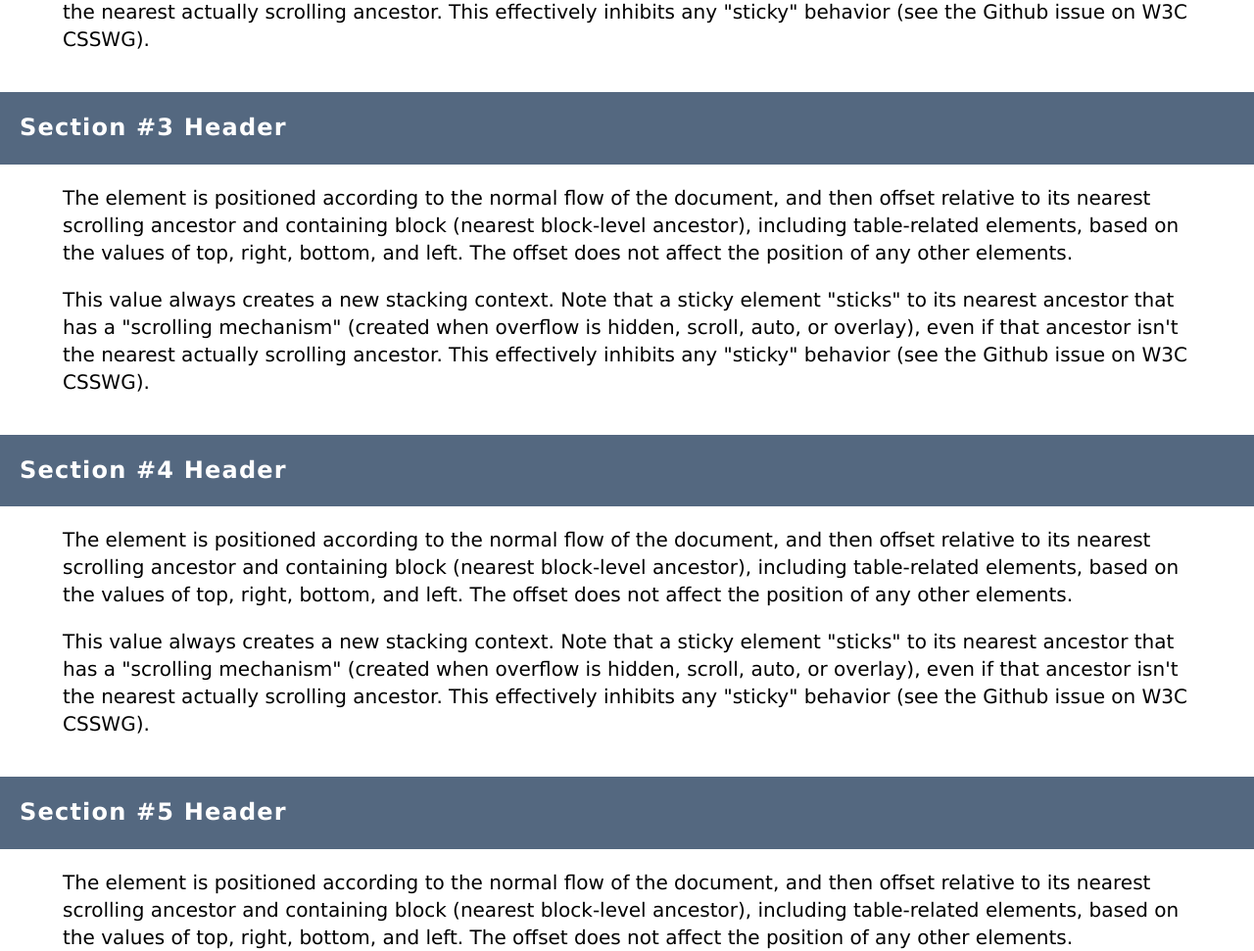
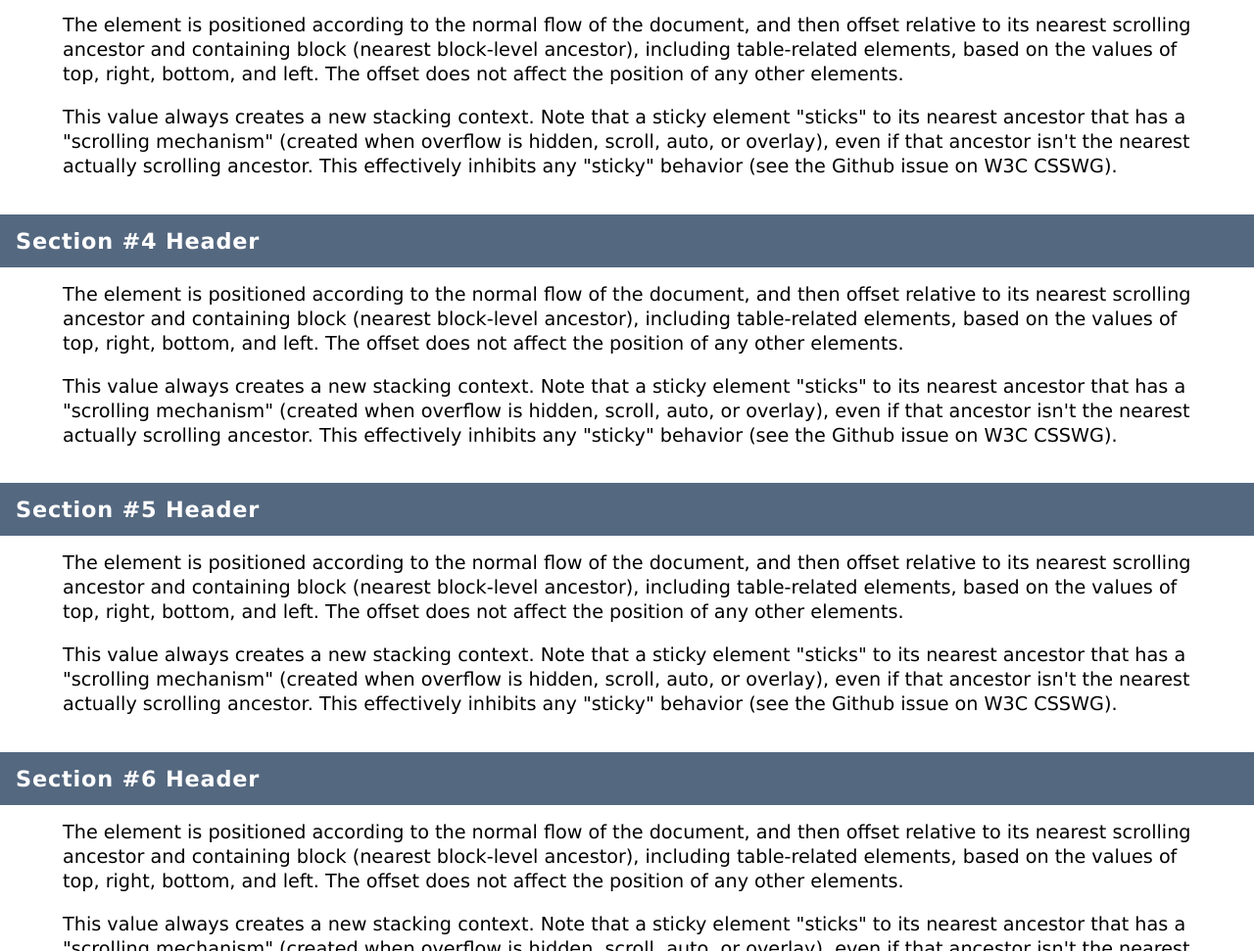
Before and after one commit to prof-anderson-uc/sticky-sections, a plain HTML site: page index.html in a window 1280 px wide. Shown: the part 605-1576 px from the top of the page at 98% size. Drawn offline with Linux system fonts and the light colour scheme.

Commit message:
Added better comments

```diff
--- a/index.html
+++ b/index.html
@@ -7,17 +7,22 @@
    <meta name="viewport" content="width=device-width, initial-scale=1.0">
    <title>Sticky Sections</title>
    <link rel="stylesheet" href="reset.css">
+   <!-- Link to the main stylesheet containing sticky section styles -->
    <link rel="stylesheet" href="sticky.css">
 </head>
 
 <body>
 
+   <!-- This container holds a sticky header and its content -->
    <section class="container">
-   <header class="section_header">
+
+
+      <!-- This header will stick to the top of the page -->
+      <header class="section-header">
          <h2>Section #1 Header</h2>
       </header>
 
-   <div class="section_content">
+      <div class="section-content">
          <p>
             The element is positioned according to the normal flow of the document, and then offset relative to its
             nearest scrolling ancestor and containing block (nearest block-level ancestor), including table-related
@@ -35,13 +40,15 @@
    </section>
 
 
+   <!-- This container holds a sticky header and its content -->
+   <section class="container">
 
-<section class="container">
-   <header class="section_header">
+      <!-- This header will stick to the top of the page -->
+      <header class="section-header">
          <h2>Section #2 Header</h2>
       </header>
 
-   <div class="section_content">
+      <div class="section-content">
 
          <p>
             The element is positioned according to the normal flow of the document, and then offset relative to its
@@ -61,14 +68,15 @@
    </section>
 
 
+   <!-- This container holds a sticky header and its content -->
+   <section class="container">
 
-<section class="container">
-   <header class="section_header">
+      <!-- This header will stick to the top of the page -->
+      <header class="section-header">
          <h2>Section #3 Header</h2>
       </header>
 
-   <div class="section_content">
-
+      <div class="section-content">
          <p>
             The element is positioned according to the normal flow of the document, and then offset relative to its
             nearest scrolling ancestor and containing block (nearest block-level ancestor), including table-related
@@ -82,19 +90,19 @@
             even if that ancestor isn't the nearest actually scrolling ancestor. This effectively inhibits any
             "sticky" behavior (see the Github issue on W3C CSSWG).
          </p>
-
       </div>
    </section>
 
 
+   <!-- This container holds a sticky header and its content -->
+   <section class="container">
 
-<section class="container">
-   <header class="section_header">
+      <!-- This header will stick to the top of the page -->
+      <header class="section-header">
          <h2>Section #4 Header</h2>
       </header>
 
-   <div class="section_content">
-
+      <div class="section-content">
          <p>
             The element is positioned according to the normal flow of the document, and then offset relative to its
             nearest scrolling ancestor and containing block (nearest block-level ancestor), including table-related
@@ -108,19 +116,19 @@
             even if that ancestor isn't the nearest actually scrolling ancestor. This effectively inhibits any
             "sticky" behavior (see the Github issue on W3C CSSWG).
          </p>
-
       </div>
    </section>
 
 
+   <!-- This container holds a sticky header and its content -->
+   <section class="container">
 
-<section class="container">
-   <header class="section_header">
+      <!-- This header will stick to the top of the page -->
+      <header class="section-header">
          <h2>Section #5 Header</h2>
       </header>
 
-   <div class="section_content">
-
+      <div class="section-content">
          <p>
             The element is positioned according to the normal flow of the document, and then offset relative to its
             nearest scrolling ancestor and containing block (nearest block-level ancestor), including table-related
@@ -134,19 +142,19 @@
             even if that ancestor isn't the nearest actually scrolling ancestor. This effectively inhibits any
             "sticky" behavior (see the Github issue on W3C CSSWG).
          </p>
-
       </div>
    </section>
 
 
+   <!-- This container holds a sticky header and its content -->
+   <section class="container">
 
-<section class="container">
-   <header class="section_header">
+      <!-- This header will stick to the top of the page -->
+      <header class="section-header">
          <h2>Section #6 Header</h2>
       </header>
 
-   <div class="section_content">
-
+      <div class="section-content">
          <p>
             The element is positioned according to the normal flow of the document, and then offset relative to its
             nearest scrolling ancestor and containing block (nearest block-level ancestor), including table-related
@@ -160,19 +168,19 @@
             even if that ancestor isn't the nearest actually scrolling ancestor. This effectively inhibits any
             "sticky" behavior (see the Github issue on W3C CSSWG).
          </p>
-
       </div>
    </section>
 
 
+   <!-- This container holds a sticky header and its content -->
+   <section class="container">
 
-<section class="container">
-   <header class="section_header">
+      <!-- This header will stick to the top of the page -->
+      <header class="section-header">
          <h2>Section #7 Header</h2>
       </header>
 
-   <div class="section_content">
-
+      <div class="section-content">
          <p>
             The element is positioned according to the normal flow of the document, and then offset relative to its
             nearest scrolling ancestor and containing block (nearest block-level ancestor), including table-related
@@ -186,7 +194,6 @@
             even if that ancestor isn't the nearest actually scrolling ancestor. This effectively inhibits any
             "sticky" behavior (see the Github issue on W3C CSSWG).
          </p>
-
       </div>
    </section>
 
--- a/sticky.css
+++ b/sticky.css
@@ -1,34 +1,35 @@
+/* Base styles for the page */
 body {
    font-family: 'Lucida Sans', 'Lucida Sans Regular', 'Lucida Grande', 'Lucida Sans Unicode', Verdana, sans-serif;
 }
 
+/* Container that holds all the sticky sections */
 .container {
-   font-size: 1.25rem;
-   line-height: 1.4;
+   /* Add optional styles in here */
 }
 
-header.section_header {
-   position: sticky;
-   top: 0;
-   padding: 1em;
-   background: #546880;
+
+/* Headers at the top of each section */
+header.section-header {
+   position: sticky; /* Makes the heading stick to the top while scrolling */
+   top: 0; /* Position of sticky element at the top of the viewport */
+   padding: 1rem; /* Adds space inside the heading box */
+   background: #546880; /* Background color of the headers */
 }
 
+/* H2s inside each header */
 .container h2 {
-   color: white;
-   letter-spacing: 0.05em;
-   font-size: 1.5rem;
+   color: white; /* Color of the h2 */
+   letter-spacing: 0.05rem; /* Adds extra space between letters */
+   font-size: 140%; /* Size of the text */
 }
 
-.container h3 {
-   color: #546880;
-   font-size: 1.5rem;
+
+/* The content inside each section area */
+.section-content {
+   padding: 1rem; /* Space inside the content area */
+   max-width: 90%; /* How wide the content should be */
+   margin: 0 auto; /* Centers the content within the section */
+   font-size: 120%; /* Size of the text */
+   line-height: 1.3; /* Space between lines of text */
 }
-
-.section_content {
-   padding: 1em;
-   /* display: flex; */
-   justify-content: center;
-   max-width: 90%;
-   margin: 0 auto;
-}
```
Lines whose indentation alone changed are shown as unchanged.
